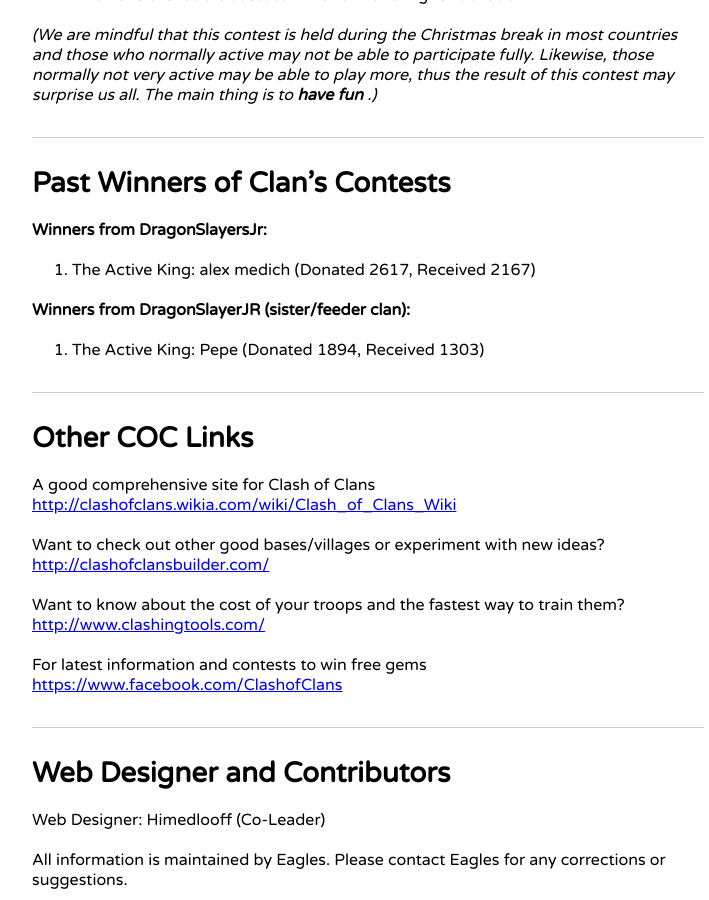
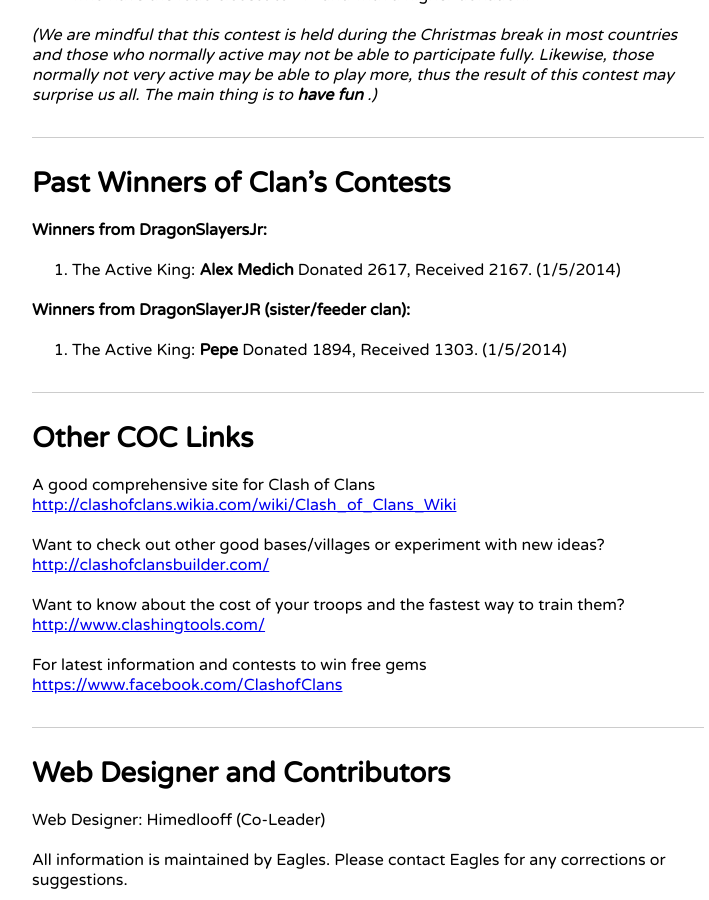
Before and after one commit to himedlooff/DragonSlayers-I, a Jekyll site: the page built from index.md, in a window 1280 px wide and 900 px high, scrolled down 4498 px. Shown: the whole window, without its empty margins (128-837 px from the left). Built offline with Jekyll 4.4.1, drawn with Linux system fonts in a browser that asks for light colours.

Commit message:
Update index.md
Added the date to the winners.

```diff
--- a/index.md
+++ b/index.md
@@ -165,11 +165,11 @@
 
 **Winners from DragonSlayersJr:**
 
-1. The Active King: alex medich (Donated 2617, Received 2167)
+1. The Active King: **Alex Medich** Donated 2617, Received 2167.  (1/5/2014)
 
 **Winners from DragonSlayerJR (sister/feeder clan):**
 
-1. The Active King: Pepe (Donated 1894, Received 1303)
+1. The Active King: **Pepe** Donated 1894, Received 1303.  (1/5/2014)
 
 # Other COC Links
 
```
